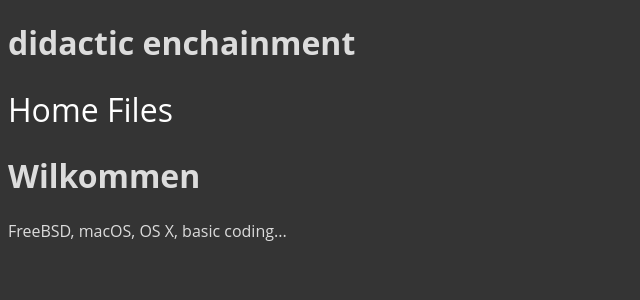
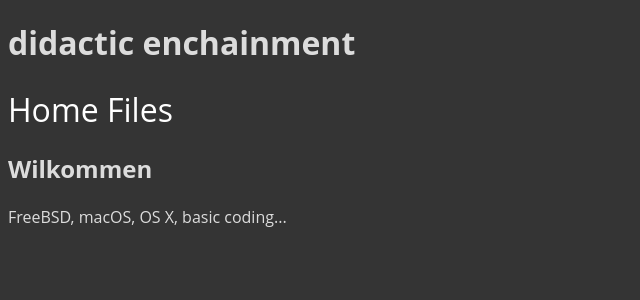
Before and after one commit to paulrbts/blog, a Jekyll site: the page built from index.html, in a window 1280 px wide. Shown: the top 300 px of the page, without its empty margins (0-640 px from the left). Built offline with Jekyll 4.4.1, drawn with Linux system fonts in a browser that asks for light colours.

Commit message:
Made h2 instead of h1

```diff
--- a/index.html
+++ b/index.html
@@ -2,5 +2,6 @@
 layout: default
 ---
 
-<h1>Wilkommen</h1>
+<h2>Wilkommen</h2>
+
 <p>FreeBSD, macOS, OS X, basic coding...</p>
```
